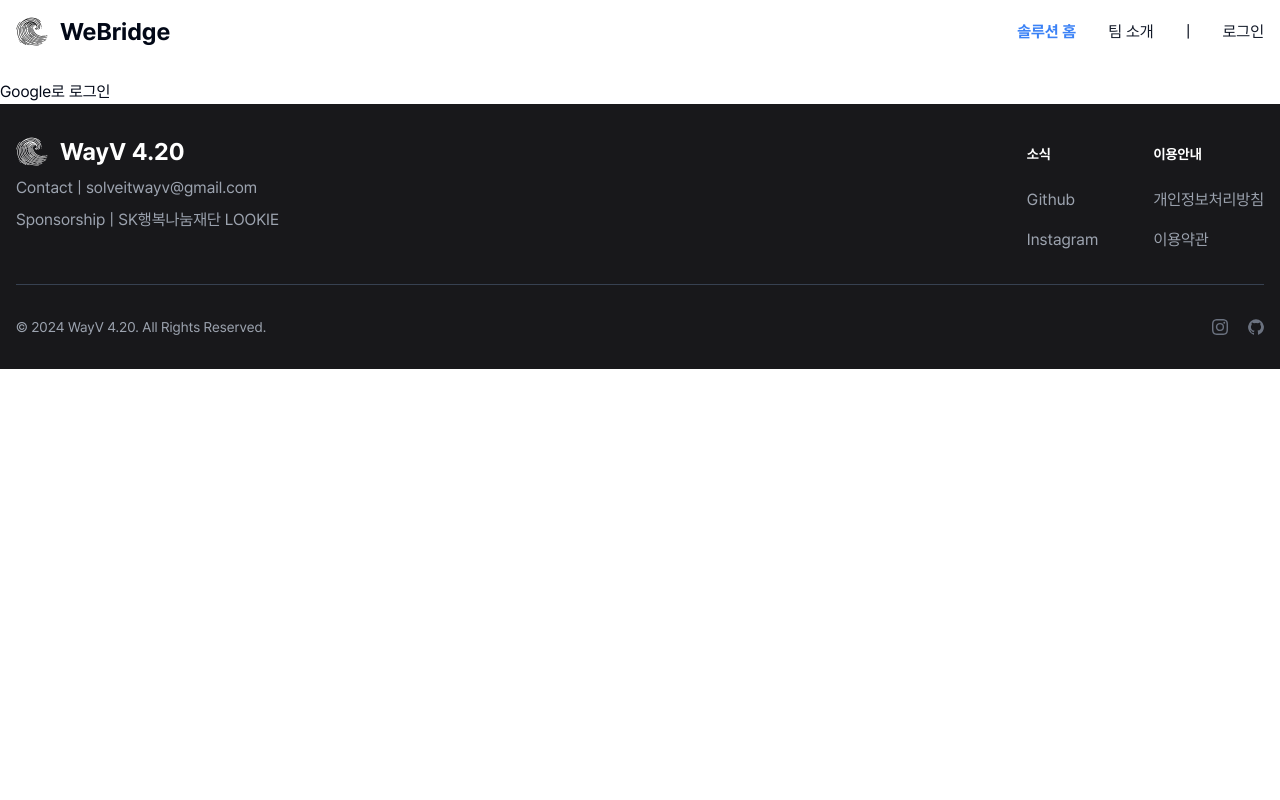
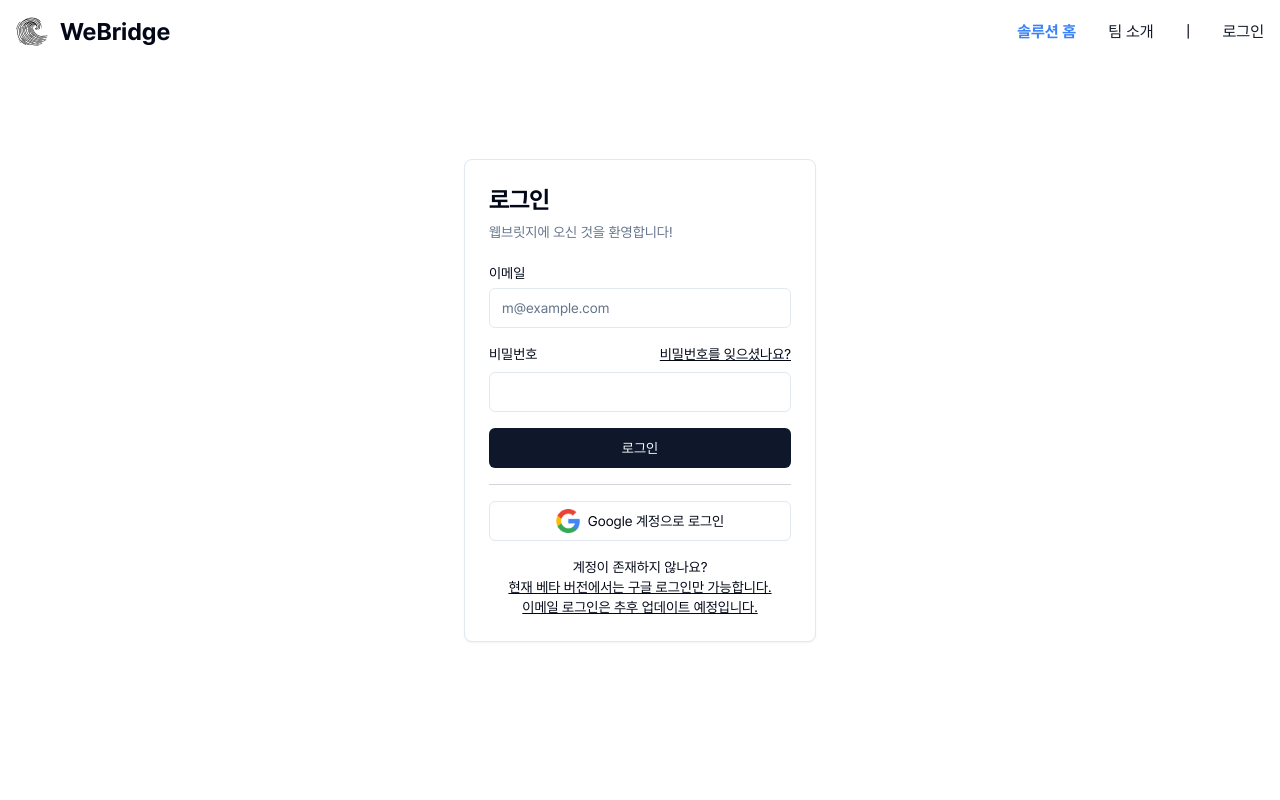
Before and after one commit to inqueue0979/WayV-FE, a Next.js app: page /login in a window 1280 px wide. Shown: the top 800 px of the page. Built offline with nearby package versions, Linux system fonts and the light colour scheme; no server answers.

Commit message:
Added Login Form

```diff
--- /dev/null
+++ b/src/app/components/LoginForm.js
@@ -0,0 +1,62 @@
+import Link from "next/link";
+import { Button } from "@/components/ui/button";
+import {
+  Card,
+  CardContent,
+  CardDescription,
+  CardHeader,
+  CardTitle,
+} from "@/components/ui/card";
+import { Input } from "@/components/ui/input";
+import { Label } from "@/components/ui/label";
+
+import { signIn } from "next-auth/react";
+
+export default function LoginForm() {
+  return (
+    <Card className="mx-auto w-[22rem]">
+      <CardHeader>
+        <CardTitle className="text-2xl Pretendard-Bold">로그인</CardTitle>
+        <CardDescription>
+            웹브릿지에 오신 것을 환영합니다!
+        </CardDescription>
+      </CardHeader>
+      <CardContent>
+        <div className="grid gap-4">
+          <div className="grid gap-2">
+            <Label htmlFor="email">이메일</Label>
+            <Input
+              id="email"
+              type="email"
+              placeholder="m@example.com"
+              required
+            />
+          </div>
+          <div className="grid gap-2">
+            <div className="flex items-center">
+              <Label htmlFor="password">비밀번호</Label>
+              <Link href="#" className="ml-auto inline-block text-sm underline">
+                비밀번호를 잊으셨나요?
+              </Link>
+            </div>
+            <Input id="password" type="password" required />
+          </div>
+          <Button type="submit" className="w-full">
+            로그인
+          </Button>
+            <hr className="border-gray-300" />
+          <Button variant="outline" className="w-full">
+            <img src="Google.png" className=" w-6 h-6 mr-2" onClick={() => signIn('google', { callbackUrl: '/' })}></img>Google 계정으로 로그인
+          </Button>
+        </div>
+        <div className="mt-4 text-center text-sm">
+          계정이 존재하지 않나요?{" "}
+          <Link href="#" className="underline">
+          <p>현재 베타 버전에서는 구글 로그인만 가능합니다.<br />
+          이메일 로그인은 추후 업데이트 예정입니다.</p>
+          </Link>
+        </div>
+      </CardContent>
+    </Card>
+  );
+}
--- a/src/app/login/page.js
+++ b/src/app/login/page.js
@@ -1,11 +1,12 @@
 "use client";
 
 import { signIn } from 'next-auth/react';
+import LoginForm from '../components/LoginForm';
 
 function LoginPage() {
   return (
-    <div className=' mt-20'>
-      <button onClick={() => signIn('google', { callbackUrl: '/' })}>Google로 로그인</button>
+    <div className="flex items-center justify-center h-screen">
+      <LoginForm />
     </div>
   );
 }
```
Also changed, not shown: public/google.png (added).
